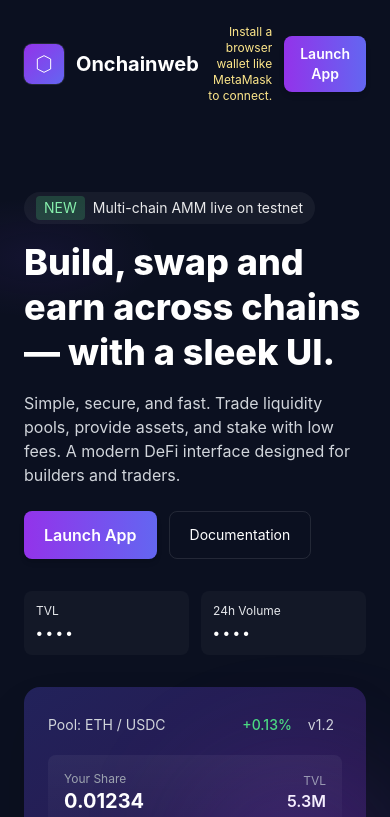
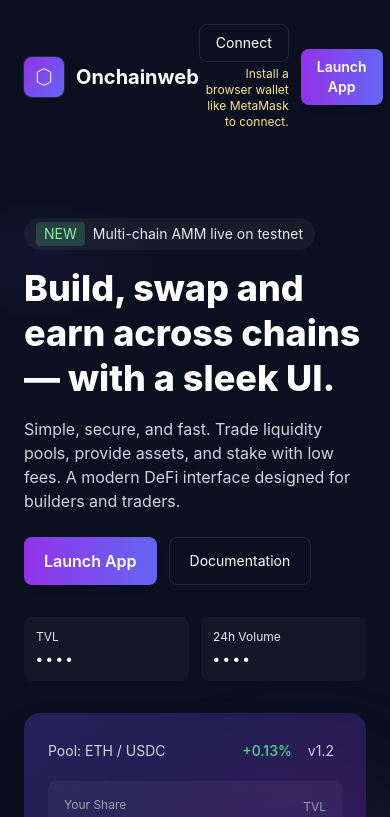
Before and after one commit to xiaoli2428/moekha125-a11y, a React (Vite) app: page / in a window 390 px wide. Shown: the top 817 px of the page. Built offline with nearby package versions, Linux system fonts and the light colour scheme.

Commit message:
Improve wallet detection and accessibility

```diff
--- a/src/components/WalletConnectButton.jsx
+++ b/src/components/WalletConnectButton.jsx
@@ -1,4 +1,4 @@
-import React, { useEffect, useMemo, useState } from 'react'
+import React, { useEffect, useState } from 'react'
 
 function shortenAddress(address) {
   if (!address || typeof address !== 'string') return ''
@@ -7,13 +7,23 @@
 
 export default function WalletConnectButton() {
   const [account, setAccount] = useState('')
+  const [hasProvider, setHasProvider] = useState(false)
   const [isConnecting, setIsConnecting] = useState(false)
   const [error, setError] = useState('')
 
-  const hasProvider = useMemo(() => typeof window !== 'undefined' && typeof window.ethereum !== 'undefined', [])
+  useEffect(() => {
+    const updateProviderAvailability = () => {
+      const providerDetected = typeof window !== 'undefined' && typeof window.ethereum !== 'undefined'
+      setHasProvider(providerDetected)
+      return providerDetected
+    }
 
-  useEffect(() => {
-    if (!hasProvider) return
+    const providerAvailable = updateProviderAvailability()
+    if (!providerAvailable) {
+      const onEthereumInitialized = () => updateProviderAvailability()
+      window?.addEventListener('ethereum#initialized', onEthereumInitialized, { once: true })
+      return () => window?.removeEventListener('ethereum#initialized', onEthereumInitialized)
+    }
 
     const handleAccountsChanged = (accounts) => {
       if (accounts && accounts.length > 0) {
@@ -34,7 +44,7 @@
     return () => {
       window.ethereum?.removeListener('accountsChanged', handleAccountsChanged)
     }
-  }, [hasProvider])
+  }, [])
 
   const connectWallet = async () => {
     setError('')
@@ -68,8 +78,8 @@
       <button
         type="button"
         onClick={connectWallet}
-        className="hidden md:inline-flex items-center gap-2 px-4 py-2 border border-white/10 rounded-lg text-sm hover:bg-white/5 focus:outline-none focus:ring-2 focus:ring-purple-500 focus:ring-offset-2 focus:ring-offset-gray-900 disabled:opacity-60"
-        aria-label={account ? `Connected wallet ${shortenAddress(account)}` : 'Connect wallet'}
+        className="inline-flex items-center gap-2 px-4 py-2 border border-white/10 rounded-lg text-sm hover:bg-white/5 focus:outline-none focus:ring-2 focus:ring-purple-500 focus:ring-offset-2 focus:ring-offset-gray-900 disabled:opacity-60"
+        aria-label={account ? `Connected wallet ${shortenAddress(account)}` : isConnecting ? 'Connecting to wallet' : 'Connect wallet'}
         disabled={isConnecting}
       >
         {account ? (
@@ -77,6 +87,8 @@
             <span className="inline-flex h-2 w-2 rounded-full bg-emerald-400" aria-hidden="true"></span>
             {shortenAddress(account)}
           </>
+        ) : isConnecting ? (
+          'Connecting…'
         ) : (
           'Connect'
         )}
```
